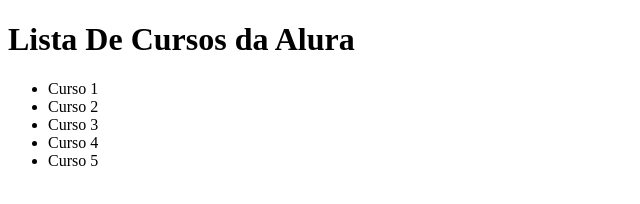
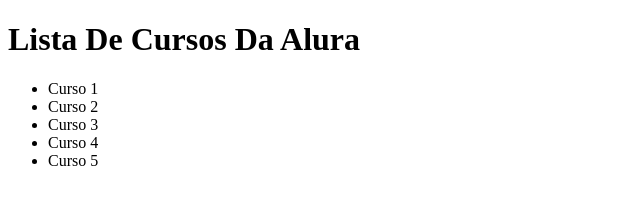
Before and after one commit to BrunoLutterbach/alura-git, a plain HTML site: page Index.html in a window 1280 px wide. Shown: the full height of the page, 0-640 px from the left. Drawn offline with Linux system fonts and the light colour scheme.

Commit message:
Correção de letras do titulo

```diff
--- a/Index.html
+++ b/Index.html
@@ -5,7 +5,7 @@
     <title>Title</title>
 </head>
 <body>
-<h1>Lista De Cursos da Alura</h1>
+<h1>Lista De Cursos Da Alura</h1>
 <ul>
     <li>Curso 1</li>
     <li>Curso 2</li>
```
